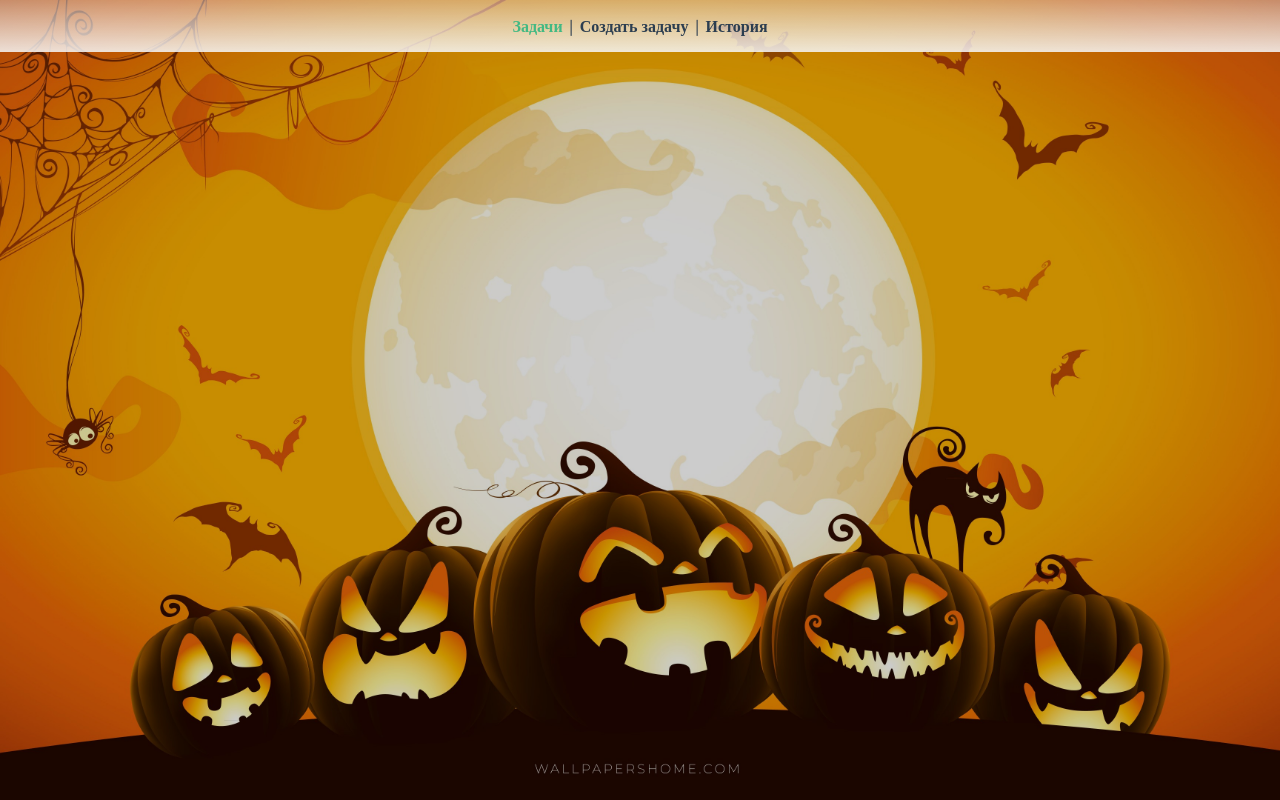
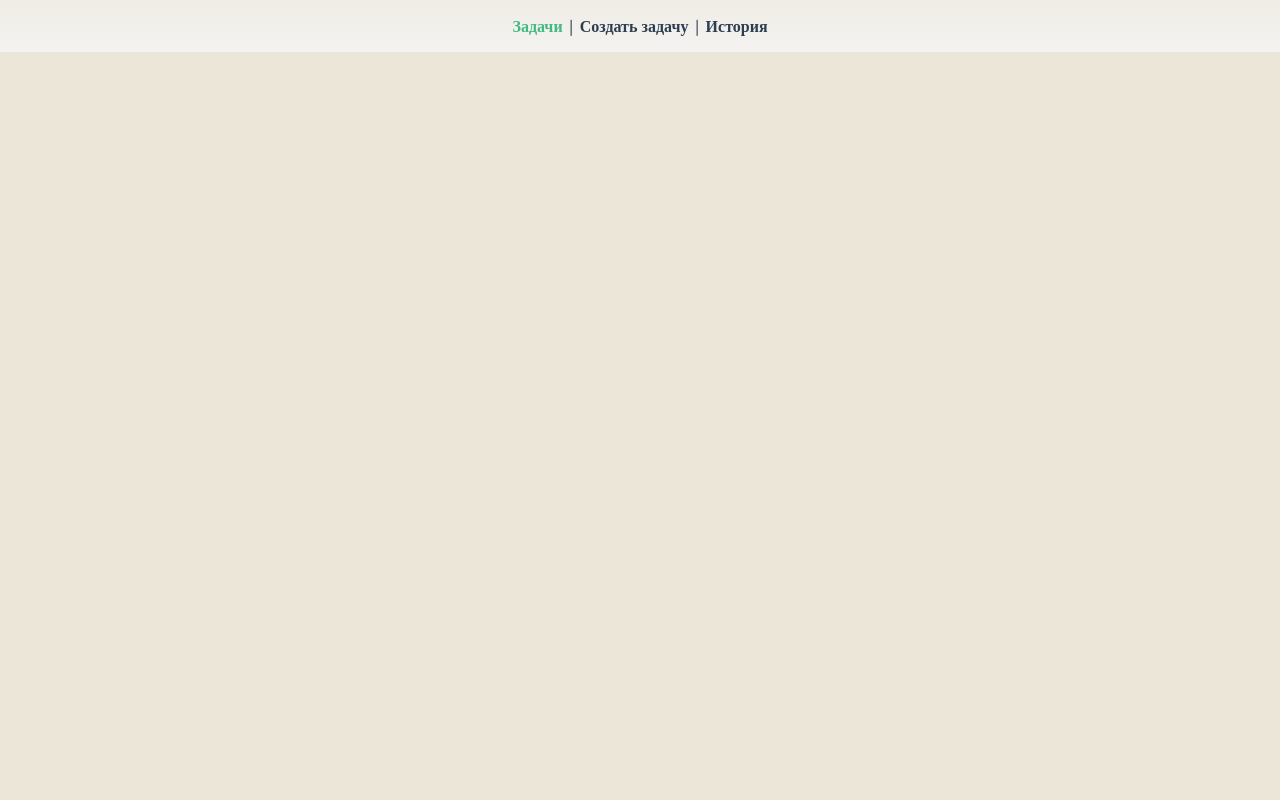
Before and after one commit to mike1694/taskman-vue3-2021, a Vue app: page / in a window 1280 px wide. Built offline with nearby package versions, Linux system fonts and the light colour scheme.

Commit message:
disable wallpaper

```diff
--- a/src/App.vue
+++ b/src/App.vue
@@ -4,7 +4,7 @@
     <router-link to="/create">Создать задачу</router-link> |
     <router-link to="/diary">История</router-link>
   </div>
-  <div class="wallpaper"></div>
+  <!-- <div class="wallpaper"></div> -->
   <router-view/>
 </template>
 <script lang="ts">
@@ -28,7 +28,7 @@ export default defineComponent({
 
 <style lang="scss">
 #app {
-  // font-family: Avenir, Helvetica, Arial, sans-serif;
+  font-family: Avenir, Helvetica, Arial, sans-serif;
   -webkit-font-smoothing: antialiased;
   -moz-osx-font-smoothing: grayscale;
   text-align: center;
@@ -36,7 +36,7 @@ export default defineComponent({
 }
 
 .wallpaper {
-  background-image: url(assets/img/halloween.jpg);
+  // background-image: url(assets/img/halloween.jpg);
   background-repeat: no-repeat;
   background-size: cover;
   background-attachment: fixed;
```
